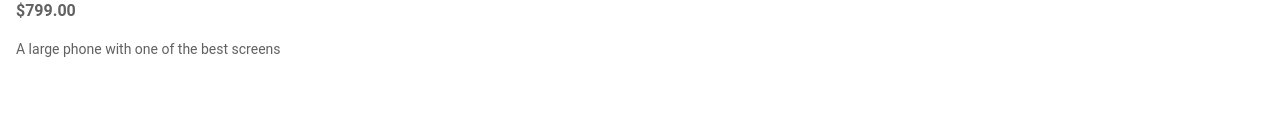
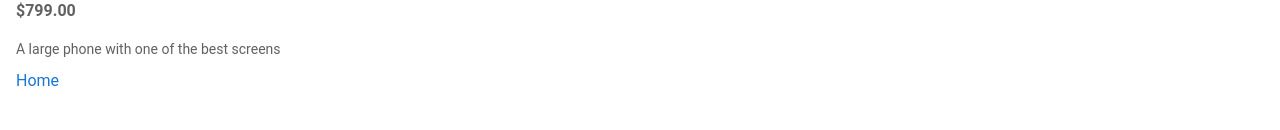
Before and after one commit to KavehKarami/google-angular-practice, an Angular app: page /products/0 in a window 1280 px wide. Shown: the part 170-300 px from the top of the page. Built offline with nearby package versions, Linux system fonts and the light colour scheme.

Commit message:
product-details home link

```diff
--- a/src/app/product-details/product-details.component.html
+++ b/src/app/product-details/product-details.component.html
@@ -1,7 +1,9 @@
 <h2>Product Details</h2>
 
 <div *ngIf="product">
-  <h3>{{ product.name }}</h3>
-  <h4>{{ product.price | currency }}</h4>
-  <p>{{ product.description }}</p>
+	<h3>{{ product.name }}</h3>
+	<h4>{{ product.price | currency }}</h4>
+	<p>{{ product.description }}</p>
+
+	<a [routerLink]="'/'">Home</a>
 </div>
```
